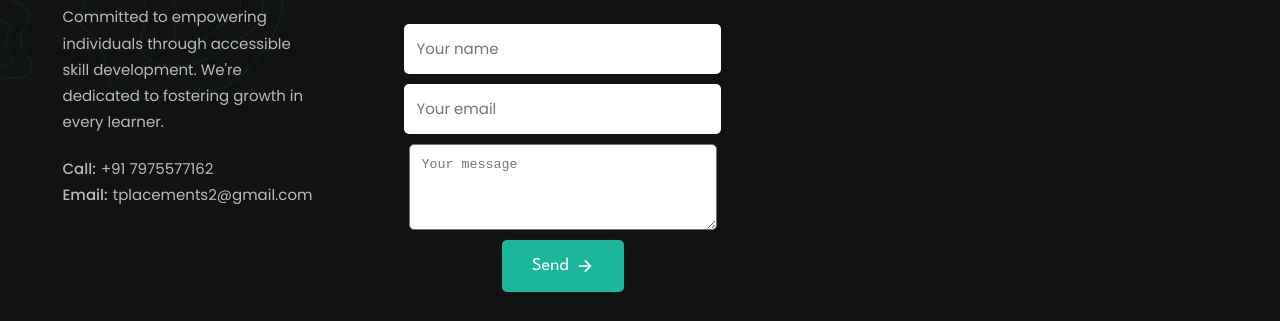
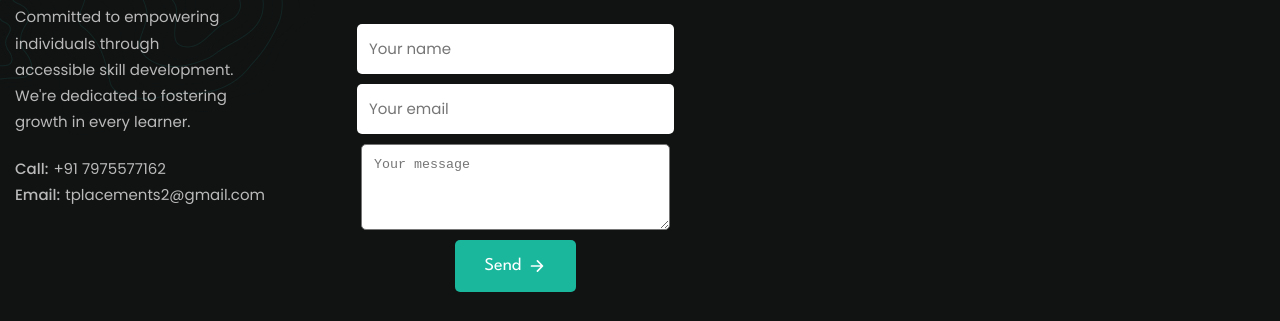
Before and after one commit to tejtbr/Learners-froge, a plain HTML site: page index.html in a window 1280 px wide. Shown: the part 3997-4318 px from the top of the page. Drawn offline with nearby package versions, Linux system fonts and the light colour scheme.

Commit message:
some changes

```diff
--- a/assets/css/style.css
+++ b/assets/css/style.css
@@ -914,15 +914,19 @@ body {
     background-color: var(--eerie-black-2);
     color: var(--gray-x-11);
     font-size: var(--fs-5);
+    overflow: hidden;
 }
 
 .footer-top {
     display: grid;
     gap: 30px;
+    max-width: 90%;
+    overflow: hidden;
 }
 
 .footer-brand-text {
     margin-block: 20px;
+    max-width: 90%;
 }
 
 .footer-brand .wrapper {
```
